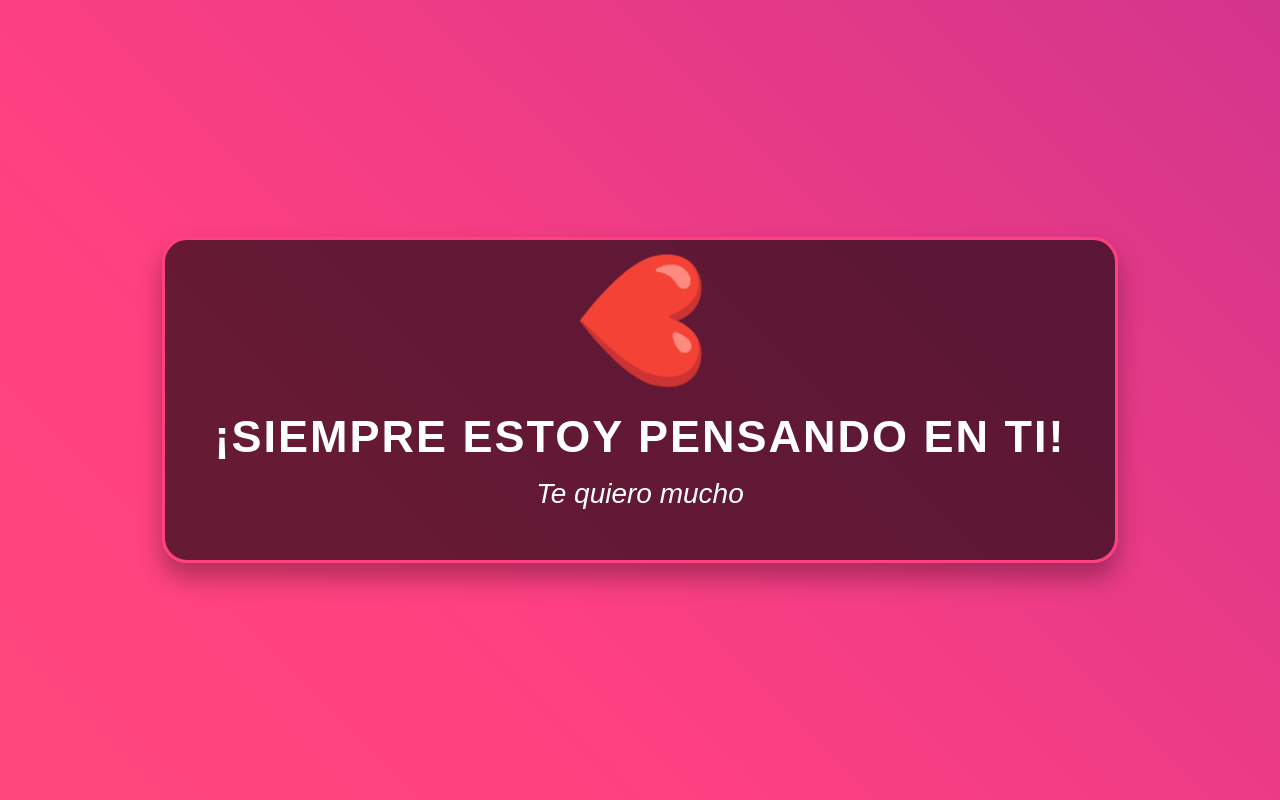
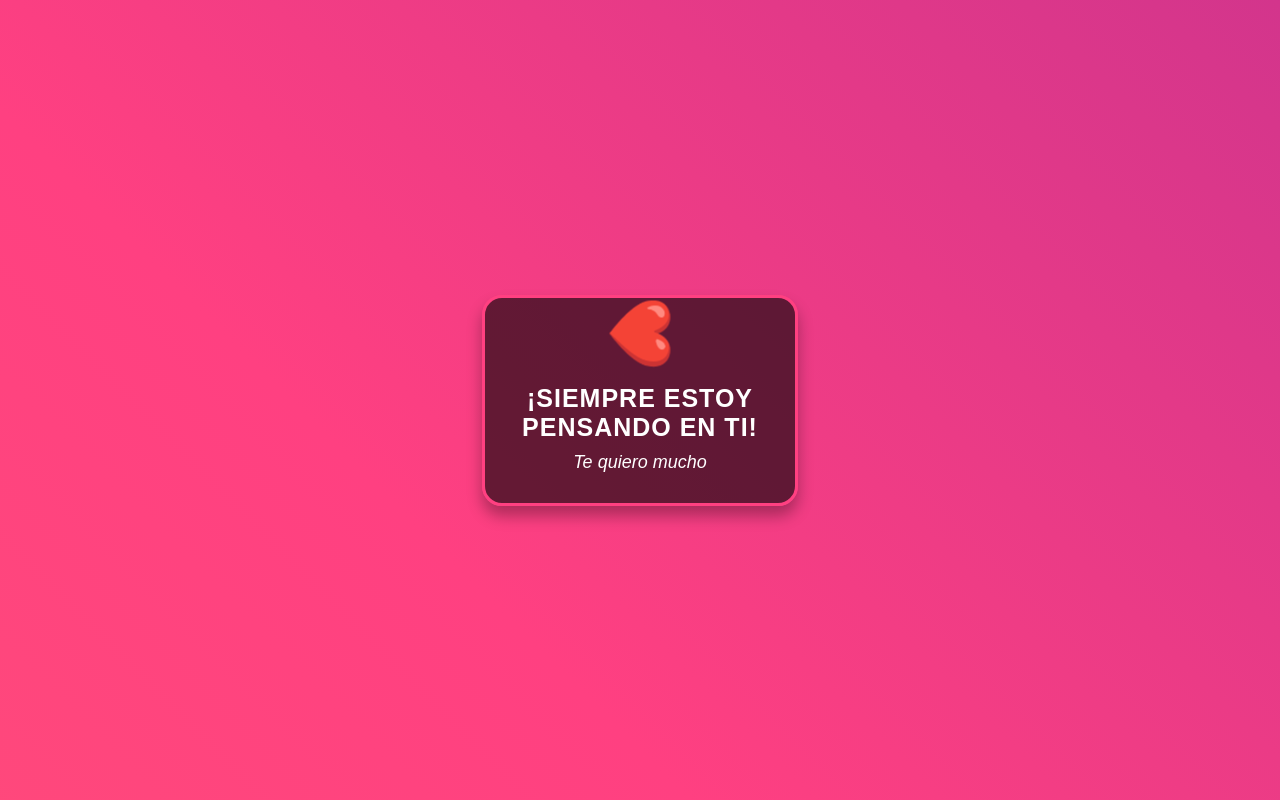
Before and after one commit to sistemas-13/Partati.io, a plain HTML site: page index.html in a window 1280 px wide. Drawn offline with Linux system fonts and the light colour scheme.

Commit message:
Add files via upload

```diff
--- a/index.html
+++ b/index.html
@@ -18,29 +18,30 @@
         }
         .container {
             text-align: center;
-            padding: 50px;
-            border-radius: 25px;
+            padding: 30px;
+            border-radius: 20px;
             background: rgba(0, 0, 0, 0.6);
-            box-shadow: 0 15px 25px rgba(0, 0, 0, 0.3);
+            box-shadow: 0 10px 15px rgba(0, 0, 0, 0.3);
             color: white;
             border: 3px solid #ff4081;
+            width: 250px;
         }
         .heart {
-            font-size: 120px;
+            font-size: 60px;
             animation: pulse 1.5s infinite, rotate-heart 4s infinite linear;
-            margin-top: -40px;
+            margin-top: -30px;
         }
         .message {
-            font-size: 45px;
-            margin-top: 20px;
+            font-size: 25px;
+            margin-top: 15px;
             font-weight: bold;
             text-transform: uppercase;
-            letter-spacing: 2px;
+            letter-spacing: 1px;
             animation: fadeIn 3s ease-out;
         }
         .sub-message {
-            font-size: 28px;
-            margin-top: 15px;
+            font-size: 18px;
+            margin-top: 10px;
             font-style: italic;
             opacity: 0;
             animation: fadeIn 4s ease-out forwards;
```
